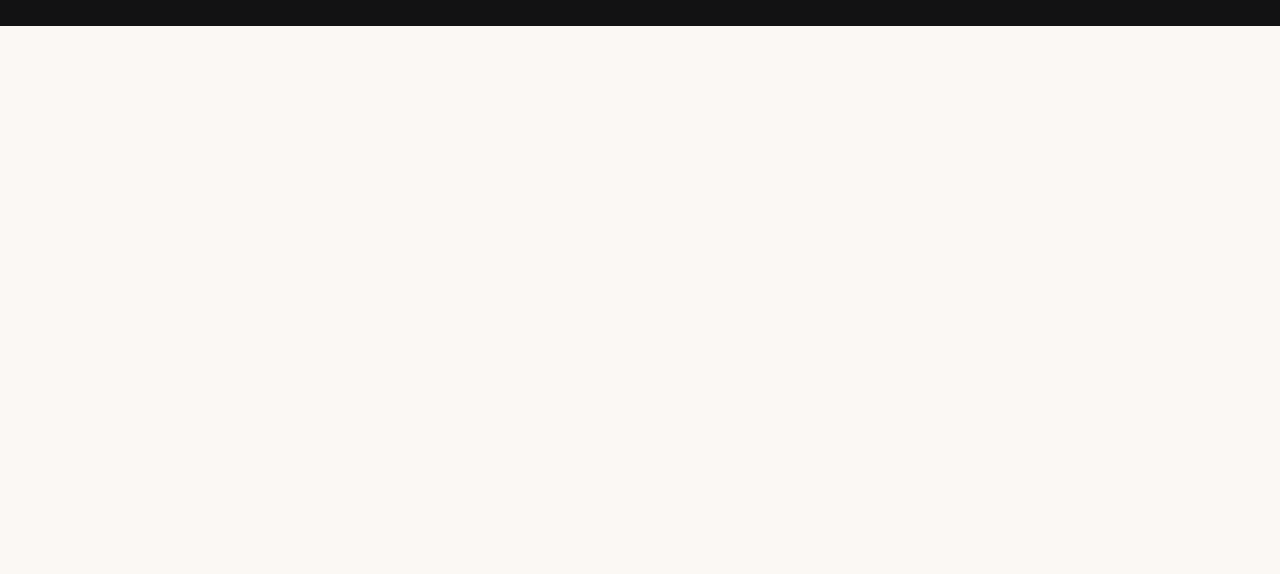
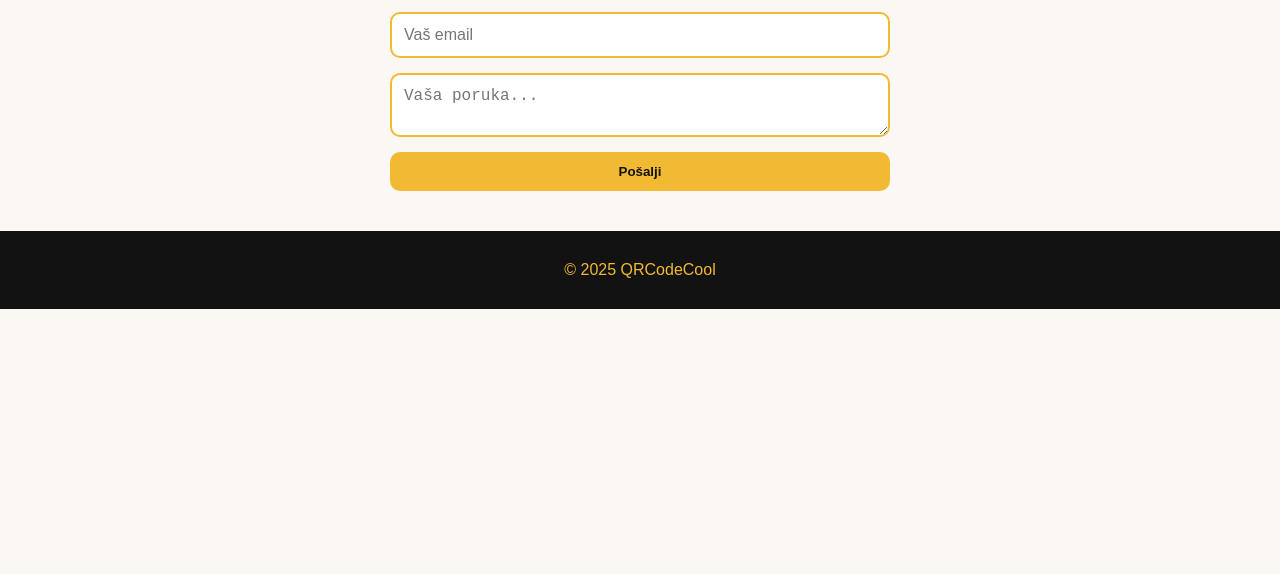
Before and after one commit to QRCodeCool/qrcodecool.github.io, a plain HTML site: page kontakt.html in a window 1280 px wide. Shown: the part 226-800 px from the top of the page. Drawn offline with Linux system fonts and the light colour scheme; files whose address does not match are found by name.

Commit message:
Update style.css

```diff
--- a/css/style.css
+++ b/css/style.css
@@ -157,3 +157,49 @@ footer a {
 footer a:hover {
     text-decoration: underline;
 }
+
+/* Galerija */
+.gallery {
+  display: grid;
+  grid-template-columns: repeat(auto-fit, minmax(220px, 1fr));
+  gap: 20px;
+  margin: 30px auto;
+  max-width: 900px;
+}
+.gallery img {
+  width: 100%;
+  border-radius: 12px;
+  box-shadow: 0 2px 8px rgba(0,0,0,0.15);
+  transition: transform 0.3s;
+}
+.gallery img:hover {
+  transform: scale(1.05);
+}
+
+/* Kontakt forma */
+.contact-form {
+  display: flex;
+  flex-direction: column;
+  gap: 15px;
+  max-width: 500px;
+  margin: 40px auto;
+}
+.contact-form input, .contact-form textarea {
+  padding: 12px;
+  border: 2px solid #f2ba32;
+  border-radius: 10px;
+  font-size: 16px;
+}
+.contact-form button {
+  background-color: #f2ba32;
+  color: #121213;
+  border: none;
+  padding: 12px;
+  border-radius: 10px;
+  font-weight: bold;
+  cursor: pointer;
+  transition: background-color 0.3s;
+}
+.contact-form button:hover {
+  background-color: #e0a620;
+}
```
